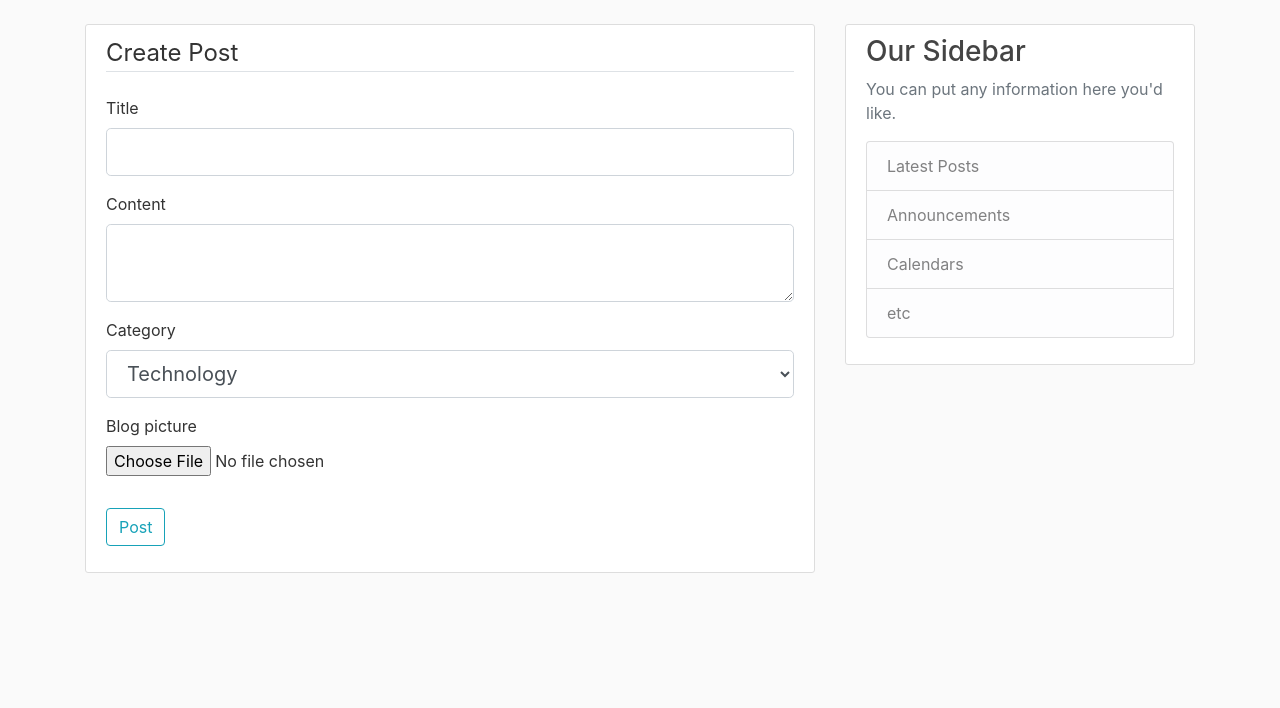
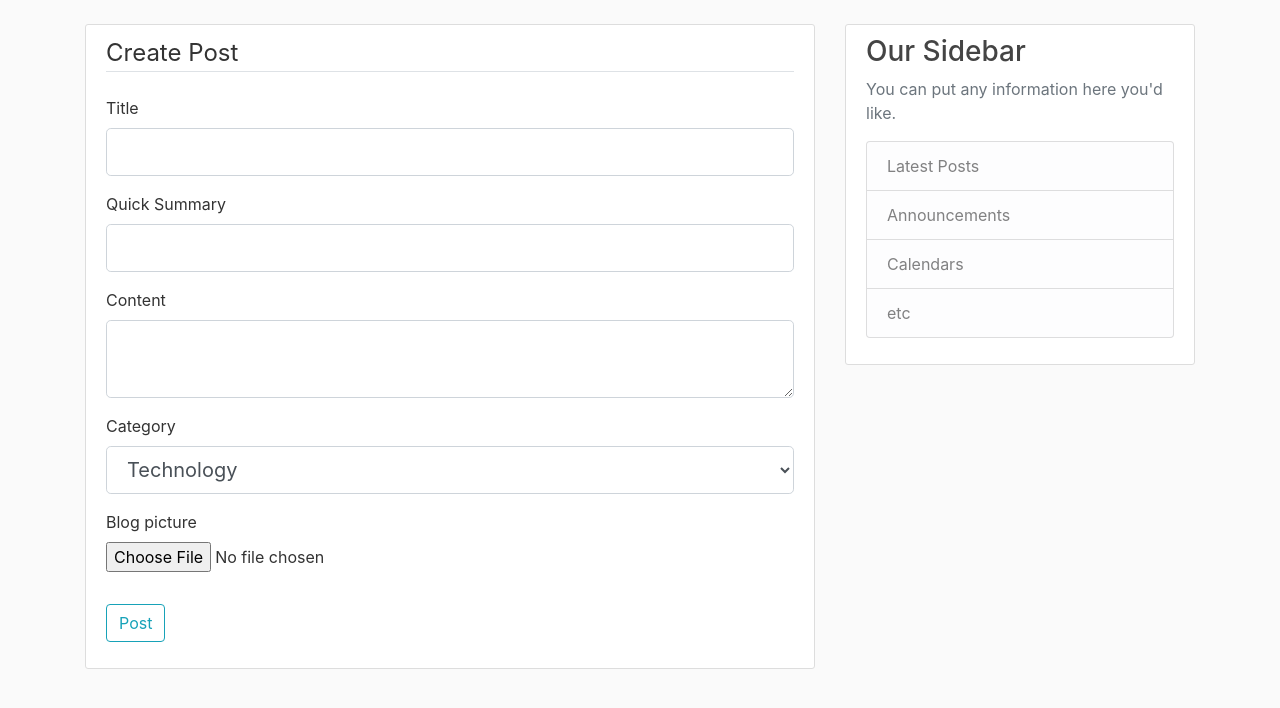
Before and after one commit to Mutembeijoe/personal_blog, a Flask app: page /posts/new in a window 1280 px wide. Shown: the part 56-764 px from the top of the page. Run offline with Flask 2, Linux system fonts and the light colour scheme; the visitor is signed in with stand-in values (Sample User, id 1); data comes from the database, SQL or seed files in the repository; some libraries are stand-ins or nearby versions.

Commit message:
adds a summary column to posts model

```diff
--- a/app/models.py
+++ b/app/models.py
@@ -1,4 +1,3 @@
-
 from app import db
 from datetime import datetime
 from app import login_manager
@@ -25,6 +24,7 @@ class Post(db.Model):
     id = db.Column(db.Integer, primary_key= True)
     title = db.Column(db.String(100),nullable=False)
     date_posted = db.Column(db.DateTime, nullable=False, default= datetime.utcnow)
+    summary = db.Column(db.String(100), nullable=False)
     content = db.Column(db.Text, nullable=False)
     image_file = db.Column(db.String(20), nullable=False)
     category = db.Column(db.String, nullable=False)
--- a/app/posts/forms.py
+++ b/app/posts/forms.py
@@ -6,6 +6,7 @@ from wtforms.validators import DataRequired
 
 class PostForm(FlaskForm):
     title = StringField('Title', validators=[DataRequired()])
+    summary = StringField('Quick Summary', validators=[DataRequired()])
     content = TextAreaField('Content', validators=[DataRequired()])
     picture = FileField('Blog picture', validators=[FileAllowed(['jpg', 'png'])])
     category = SelectField(u'Category',
--- a/app/posts/routes.py
+++ b/app/posts/routes.py
@@ -17,7 +17,7 @@ def new_post():
         print(form.picture.data)
         if form.picture.data:
             picture_file = save_picture(form.picture.data)
-        post = Post(title=form.title.data,content = form.content.data, category= form.category.data, image_file = picture_file, author=current_user)
+        post = Post(title=form.title.data,content = form.content.data, category= form.category.data, summary = form.summary.data, image_file = picture_file, author=current_user)
         db.session.add(post)
         db.session.commit()
         flash('Your post has been created!', 'success')
@@ -44,6 +44,7 @@ def update_post(post_id):
         post.title = form.title.data
         post.content = form.content.data
         post.category = form.category.data
+        post.summary = form.summary.data
         db.session.commit()
         flash('Your post has been updated!', 'success')
         return redirect(url_for('posts.post', post_id=post.id))
@@ -51,6 +52,7 @@ def update_post(post_id):
         form.title.data = post.title
         form.content.data = post.content
         form.category.data = post.category
+        form.summary.data = post.summary
     return render_template('create_post.html', title='Update Post',
                            form=form, legend='Update Post')
 
--- a/app/templates/create_post.html
+++ b/app/templates/create_post.html
@@ -16,6 +16,19 @@
                         </div>
                     {% else %}
                         {{form.title(class="form-control form-control-lg")}}
+                    {% endif %}
+                </div>
+                 <div class="form-group">
+                    {{form.summary.label(class="form-control-label")}}
+                    {% if form.summary.errors %}
+                        {{form.summary(class="form-control form-control-lg is-invalid")}}
+                        <div class="invalid-feedback">
+                            {% for error in form.summary.errors %}
+                                <span>{{error}}</span>
+                            {% endfor %}
+                        </div>
+                    {% else %}
+                        {{form.summary(class="form-control form-control-lg")}}
                     {% endif %}
                 </div>
                  <div class="form-group">
```
